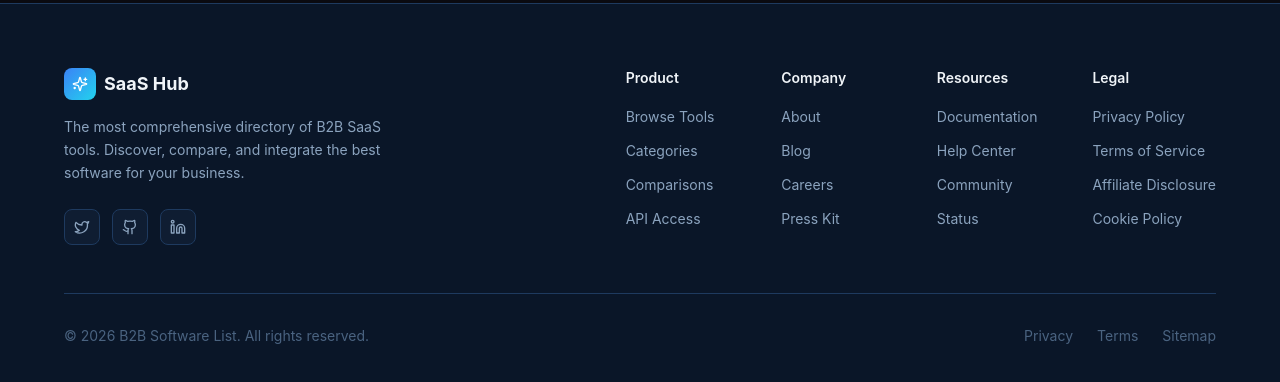
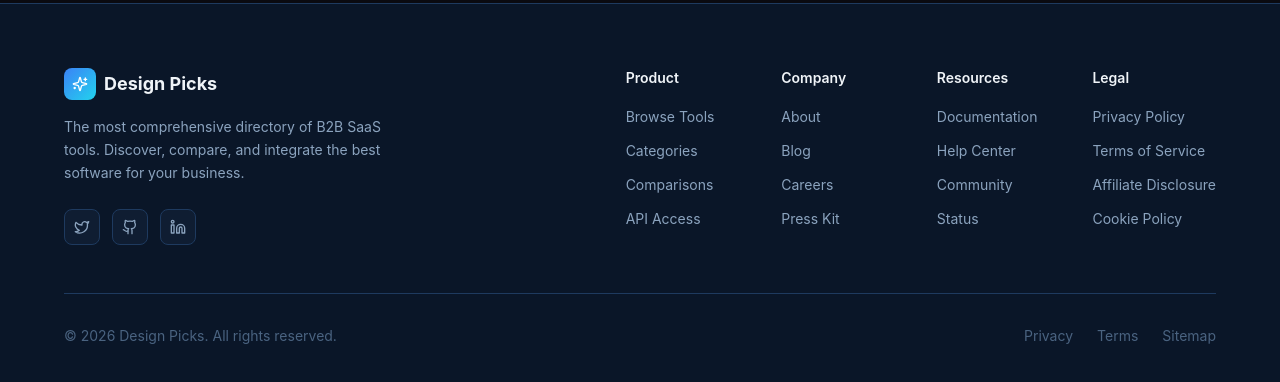
Before and after one commit to longfeixiang7650-dotcom/designpicks, a Next.js app: page /tools/canva in a window 1280 px wide. Shown: the part 3834-4216 px from the top of the page. Built offline with nearby package versions, Linux system fonts and the light colour scheme.

Commit message:
Fix brand: clean up gmail, shared addresses, brand contamination

```diff
--- a/app/about/page.tsx
+++ b/app/about/page.tsx
@@ -3,9 +3,9 @@ import Link from "next/link";
 import { FileText, Target, TrendingUp, Search } from "lucide-react";
 
 export const metadata: Metadata = {
-  title: "About — B2B Software List",
+  title: "About — Design Picks",
   description:
-    "B2B Software List is an independent directory of enterprise software. We curate and compare B2B SaaS products to help businesses make informed decisions.",
+    "Design Picks is an independent directory of design and creative software. We curate and compare creative tools to help businesses make informed decisions.",
 };
 
 const VALUES = [
@@ -45,7 +45,7 @@ export default function AboutPage() {
             <span className="text-gradient">Software Decisions</span>
           </h1>
           <p className="text-lg text-[#8BA3BE] leading-relaxed max-w-2xl mx-auto">
-            B2B Software List is an independent directory that helps businesses
+            Design Picks is an independent directory that helps businesses
             discover, compare, and evaluate enterprise software. We aggregate
             information from publicly available sources to give you a clear
             picture of what each tool offers.
@@ -57,7 +57,7 @@ export default function AboutPage() {
           <h2 className="text-2xl font-bold text-[#F0F4F8] mb-6">What We Do</h2>
           <div className="space-y-4 text-[#8BA3BE] leading-relaxed">
             <p>
-              B2B Software List was created to solve a common problem: finding
+              Design Picks was created to solve a common problem: finding
               reliable, up-to-date information about enterprise software is
               harder than it should be. Review sites are often biased by
               sponsorship, pricing is hidden behind sales calls, and feature
@@ -148,10 +148,10 @@ export default function AboutPage() {
               Contact Us
             </Link>
             <a
-              href="mailto:info@b2b-software.net"
+              href="mailto:info@designpicks.net"
               className="px-6 py-3 border border-[#1E3A5F] hover:border-[#2A5080] text-[#8BA3BE] hover:text-[#F0F4F8] font-medium rounded-lg transition-all"
             >
-              info@b2b-software.net
+              info@designpicks.net
             </a>
           </div>
         </div>
--- a/app/blog/[slug]/page.tsx
+++ b/app/blog/[slug]/page.tsx
@@ -20,7 +20,7 @@ export async function generateMetadata({
   const post = BLOG_POSTS.find((p) => p.slug === slug);
   if (!post) return { title: "Post Not Found" };
   return {
-    title: `${post.title} — B2B Software List`,
+    title: `${post.title} — Design Picks`,
     description: post.excerpt,
   };
 }
@@ -179,9 +179,9 @@ export default async function BlogPostPage({
     post.excerpt
   );
   const orgJsonLd = organizationSchema(
-    'B2B Software List',
-    'https://b2b-saas-tool-hub.com',
-    'Comprehensive B2B SaaS directory and tool hub for modern enterprises.'
+    'Design Picks',
+    'https://designpicks.net',
+    'Design curation and comparison platform for creative professionals.'
   );
 
   return (
--- a/app/blog/page.tsx
+++ b/app/blog/page.tsx
@@ -4,7 +4,7 @@ import { BLOG_POSTS } from "@/data/blog-posts";
 import { Calendar, Clock, User, ArrowRight } from "lucide-react";
 
 export const metadata: Metadata = {
-  title: "Blog — B2B Software List",
+  title: "Blog — Design Picks",
   description:
     "Expert insights, comparisons, and strategies for choosing and using enterprise B2B SaaS tools. Stay informed with the latest in software and technology.",
 };
--- a/app/components/JsonLd.tsx
+++ b/app/components/JsonLd.tsx
@@ -8,9 +8,9 @@ interface JsonLdProps {
 }
 
 export default function JsonLd({
-  siteName = 'B2B Software List',
-  siteUrl = 'https://b2b-saas-tool-hub.com',
-  description = 'Comprehensive B2B SaaS directory and tool hub for modern enterprises.',
+  siteName = 'Design Picks',
+  siteUrl = 'https://designpicks.net',
+  description = 'Design curation and comparison platform for creative professionals.',
 }: JsonLdProps) {
   useEffect(() => {
     const script = document.createElement('script');
--- a/app/disclosure/page.tsx
+++ b/app/disclosure/page.tsx
@@ -1,9 +1,9 @@
 import type { Metadata } from "next";
 
 export const metadata: Metadata = {
-  title: "Affiliate Disclosure — B2B Software List",
+  title: "Affiliate Disclosure — Design Picks",
   description:
-    "B2B Software List's affiliate disclosure policy. Learn how we may earn commissions through partner links on our site.",
+    "Design Picks' affiliate disclosure policy. Learn how we may earn commissions through partner links on our site.",
 };
 
 export default function DisclosurePage() {
@@ -27,7 +27,7 @@ export default function DisclosurePage() {
           <section>
             <h2 className="text-xl font-bold text-[#F0F4F8] mb-3">Transparency First</h2>
             <p>
-              B2B Software List is committed to transparency. This Affiliate Disclosure
+              Design Picks is committed to transparency. This Affiliate Disclosure
               explains how we may earn compensation through links on our website.
             </p>
           </section>
@@ -35,7 +35,7 @@ export default function DisclosurePage() {
           <section>
             <h2 className="text-xl font-bold text-[#F0F4F8] mb-3">Affiliate Links</h2>
             <p>
-              Some of the links on B2B Software List are affiliate links. This means that
+              Some of the links on Design Picks are affiliate links. This means that
               if you click on a link and make a purchase or sign up for a service, we may
               receive a commission at no additional cost to you.
             </p>
@@ -78,8 +78,8 @@ export default function DisclosurePage() {
             <p>
               If you have any questions about our affiliate relationships or this
               disclosure, please contact us at{" "}
-              <a href="mailto:info@b2b-software.net" className="text-[#3B82F6] hover:underline">
-                info@b2b-software.net
+              <a href="mailto:info@designpicks.net" className="text-[#3B82F6] hover:underline">
+                info@designpicks.net
               </a>
               .
             </p>
--- a/app/privacy/page.tsx
+++ b/app/privacy/page.tsx
@@ -1,9 +1,9 @@
 import type { Metadata } from "next";
 
 export const metadata: Metadata = {
-  title: "Privacy Policy — B2B Software List",
+  title: "Privacy Policy — Design Picks",
   description:
-    "Learn how B2B Software List collects, uses, and protects your personal data. Our privacy policy outlines our commitment to your privacy and data security.",
+    "Learn how Design Picks collects, uses, and protects your personal data. Our privacy policy outlines our commitment to your privacy and data security.",
 };
 
 export default function PrivacyPage() {
@@ -27,9 +27,9 @@ export default function PrivacyPage() {
           <section>
             <h2 className="text-xl font-bold text-[#F0F4F8] mb-3">1. Introduction</h2>
             <p>
-              B2B Software List ("we," "our," or "us") is committed to protecting your privacy.
+              Design Picks ("we," "our," or "us") is committed to protecting your privacy.
               This Privacy Policy explains how we collect, use, disclose, and safeguard your
-              information when you visit our website b2b-software.net (the "Site"). Please read this
+              information when you visit our website designpicks.net (the "Site"). Please read this
               policy carefully. If you do not agree with the terms, do not access the Site.
             </p>
           </section>
@@ -149,7 +149,7 @@ export default function PrivacyPage() {
               <li><strong>Right to Opt Out (CCPA):</strong> California residents may opt out of the sale of their personal information. We do not sell personal information.</li>
             </ul>
             <p className="mt-3">
-              To exercise any of these rights, please contact us at privacy@b2b-software.net. We
+              To exercise any of these rights, please contact us at privacy@designpicks.net. We
               will respond to your request within 30 days.
             </p>
           </section>
@@ -182,7 +182,7 @@ export default function PrivacyPage() {
               knowingly collect personal information from children. If we become aware that a
               child has provided us with personal data, we will delete it immediately. Parents
               or guardians who believe their child has submitted information to us should contact
-              us at privacy@b2b-software.net.
+              us at privacy@designpicks.net.
             </p>
           </section>
 
@@ -212,9 +212,9 @@ export default function PrivacyPage() {
               contact us:
             </p>
             <div className="mt-4 p-5 bg-[#0F1D32] border border-[#1E3A5F] rounded-xl">
-              <p className="mb-2"><strong className="text-[#F0F4F8]">Email:</strong> privacy@b2b-software.net</p>
-              <p className="mb-2"><strong className="text-[#F0F4F8]">Support:</strong> support@b2b-software.net</p>
-              <p><strong className="text-[#F0F4F8]">Address:</strong> 548 Market Street, Suite 19530, San Francisco, CA 94104</p>
+              <p className="mb-2"><strong className="text-[#F0F4F8]">Email:</strong> privacy@designpicks.net</p>
+              <p className="mb-2"><strong className="text-[#F0F4F8]">Support:</strong> support@designpicks.net</p>
+              <p><strong className="text-[#F0F4F8]">Address:</strong> 88 Creative Crescent, Suite 100, San Francisco, CA 94105</p>
             </div>
           </section>
         </div>
--- a/app/sections/Footer.tsx
+++ b/app/sections/Footer.tsx
@@ -46,7 +46,7 @@ export default function Footer() {
               <div className="w-8 h-8 rounded-lg bg-gradient-to-br from-[#3B82F6] to-[#22D3EE] flex items-center justify-center">
                 <Sparkles className="w-4 h-4 text-white" />
               </div>
-              <span className="text-lg font-bold text-[#F0F4F8]">SaaS Hub</span>
+              <span className="text-lg font-bold text-[#F0F4F8]">Design Picks</span>
             </Link>
             <p className="text-sm text-[#8BA3BE] leading-relaxed mb-6">
               The most comprehensive directory of B2B SaaS tools. Discover, compare, and integrate the best software for your business.
@@ -89,7 +89,7 @@ export default function Footer() {
         {/* Bottom Bar */}
         <div className="pt-8 border-t border-[#1E3A5F] flex flex-col md:flex-row items-center justify-between gap-4">
           <p className="text-sm text-[#4A6380]">
-            &copy; {new Date().getFullYear()} B2B Software List. All rights reserved.
+            &copy; {new Date().getFullYear()} Design Picks. All rights reserved.
           </p>
           <div className="flex items-center gap-6">
             <Link href="/privacy" className="text-sm text-[#4A6380] hover:text-[#8BA3BE] transition-colors">
--- a/app/terms/page.tsx
+++ b/app/terms/page.tsx
@@ -1,9 +1,9 @@
 import type { Metadata } from "next";
 
 export const metadata: Metadata = {
-  title: "Terms of Service — B2B Software List",
+  title: "Terms of Service — Design Picks",
   description:
-    "Read the Terms of Service for B2B Software List. By using our directory platform, you agree to these terms governing your use of the website and services.",
+    "Read the Terms of Service for Design Picks. By using our directory platform, you agree to these terms governing your use of the website and services.",
 };
 
 export default function TermsPage() {
@@ -27,7 +27,7 @@ export default function TermsPage() {
           <section>
             <h2 className="text-xl font-bold text-[#F0F4F8] mb-3">1. Acceptance of Terms</h2>
             <p>
-              By accessing or using the B2B Software List website (the "Site"), you agree to be
+              By accessing or using the Design Picks website (the "Site"), you agree to be
               bound by these Terms of Service ("Terms"). If you do not agree to all of these
               Terms, you are prohibited from using the Site. We reserve the right to modify these
               Terms at any time, and your continued use constitutes acceptance of any changes.
@@ -37,7 +37,7 @@ export default function TermsPage() {
           <section>
             <h2 className="text-xl font-bold text-[#F0F4F8] mb-3">2. Description of Service</h2>
             <p>
-              B2B Software List is a curated directory platform that provides information,
+              Design Picks is a curated directory platform that provides information,
               comparisons, reviews, and pricing details about business-to-business software-as-a-
               service tools. Our platform serves as a research and discovery resource. We do not
               sell, license, or distribute the software products listed on our Site unless
@@ -83,7 +83,7 @@ export default function TermsPage() {
             <p className="mb-3">
               The Site and its original content, features, and functionality — including but not
               limited to the layout, design, logos, trademarks, database structure, and written
-              content — are owned by B2B Software List and are protected by international
+              content — are owned by Design Picks and are protected by international
               copyright, trademark, and intellectual property laws.
             </p>
             <p>
@@ -102,7 +102,7 @@ export default function TermsPage() {
             </p>
             <p className="mb-3">
               User reviews reflect the opinions of individual users and do not represent the views
-              of B2B Software List. We reserve the right to moderate, edit, or remove reviews
+              of Design Picks. We reserve the right to moderate, edit, or remove reviews
               that violate our content guidelines or Terms.
             </p>
             <p>
@@ -116,7 +116,7 @@ export default function TermsPage() {
             <h2 className="text-xl font-bold text-[#F0F4F8] mb-3">7. Third-Party Links and Services</h2>
             <p>
               Our Site contains links to third-party websites and services that are not owned or
-              controlled by B2B Software List. We have no control over, and assume no
+              controlled by Design Picks. We have no control over, and assume no
               responsibility for, the content, privacy policies, or practices of any third-party
               sites. You acknowledge that we shall not be liable for any damages or losses caused
               by your use of third-party services.
@@ -131,7 +131,7 @@ export default function TermsPage() {
               vendors. We encourage users to verify pricing directly with the tool provider.
             </p>
             <p>
-              B2B Software List offers free access to our directory and comparison features.
+              Design Picks offers free access to our directory and comparison features.
               Premium features or advertising services may be offered at additional cost in the
               future. Any paid services will be governed by separate terms provided at the time
               of purchase.
@@ -141,7 +141,7 @@ export default function TermsPage() {
           <section>
             <h2 className="text-xl font-bold text-[#F0F4F8] mb-3">9. Limitation of Liability</h2>
             <p>
-              To the fullest extent permitted by law, B2B Software List, its officers, directors,
+              To the fullest extent permitted by law, Design Picks, its officers, directors,
               employees, and affiliates shall not be liable for any indirect, incidental, special,
               consequential, or punitive damages arising out of or relating to your use of the
               Site. This includes, without limitation, loss of profits, data, use, or goodwill.
@@ -163,7 +163,7 @@ export default function TermsPage() {
           <section>
             <h2 className="text-xl font-bold text-[#F0F4F8] mb-3">11. Indemnification</h2>
             <p>
-              You agree to indemnify, defend, and hold harmless B2B Software List and its
+              You agree to indemnify, defend, and hold harmless Design Picks and its
               affiliates, officers, agents, and employees from any claims, damages, losses,
               liabilities, and expenses (including reasonable attorneys' fees) arising out of
               your use of the Site, your violation of these Terms, or your violation of any
@@ -195,9 +195,9 @@ export default function TermsPage() {
           <section>
             <h2 className="text-xl font-bold text-[#F0F4F8] mb-3">14. Contact Information</h2>
             <div className="mt-4 p-5 bg-[#0F1D32] border border-[#1E3A5F] rounded-xl">
-              <p className="mb-2"><strong className="text-[#F0F4F8]">Email:</strong> legal@b2b-software.net</p>
-              <p className="mb-2"><strong className="text-[#F0F4F8]">Support:</strong> support@b2b-software.net</p>
-              <p><strong className="text-[#F0F4F8]">Address:</strong> 548 Market Street, Suite 19530, San Francisco, CA 94104</p>
+              <p className="mb-2"><strong className="text-[#F0F4F8]">Email:</strong> legal@designpicks.net</p>
+              <p className="mb-2"><strong className="text-[#F0F4F8]">Support:</strong> support@designpicks.net</p>
+              <p><strong className="text-[#F0F4F8]">Address:</strong> 88 Creative Crescent, Suite 100, San Francisco, CA 94105</p>
             </div>
           </section>
         </div>
--- a/app/tools/[slug]/page.tsx
+++ b/app/tools/[slug]/page.tsx
@@ -69,9 +69,9 @@ export default function ToolDetailPage() {
     scripts.push(s1);
 
     const org = organizationSchema(
-      'B2B Software List',
-      'https://b2b-saas-tool-hub.com',
-      'Comprehensive B2B SaaS directory and tool hub for modern enterprises.'
+      'Design Picks',
+      'https://designpicks.net',
+      'Design curation and comparison platform for creative professionals.'
     );
     const s2 = document.createElement('script');
     s2.type = 'application/ld+json';
```
Also changed, not shown: app/contact/page.tsx (+8 -8 lines), public/robots.txt, 1 other file (tests, documents, lock files or other folders).
